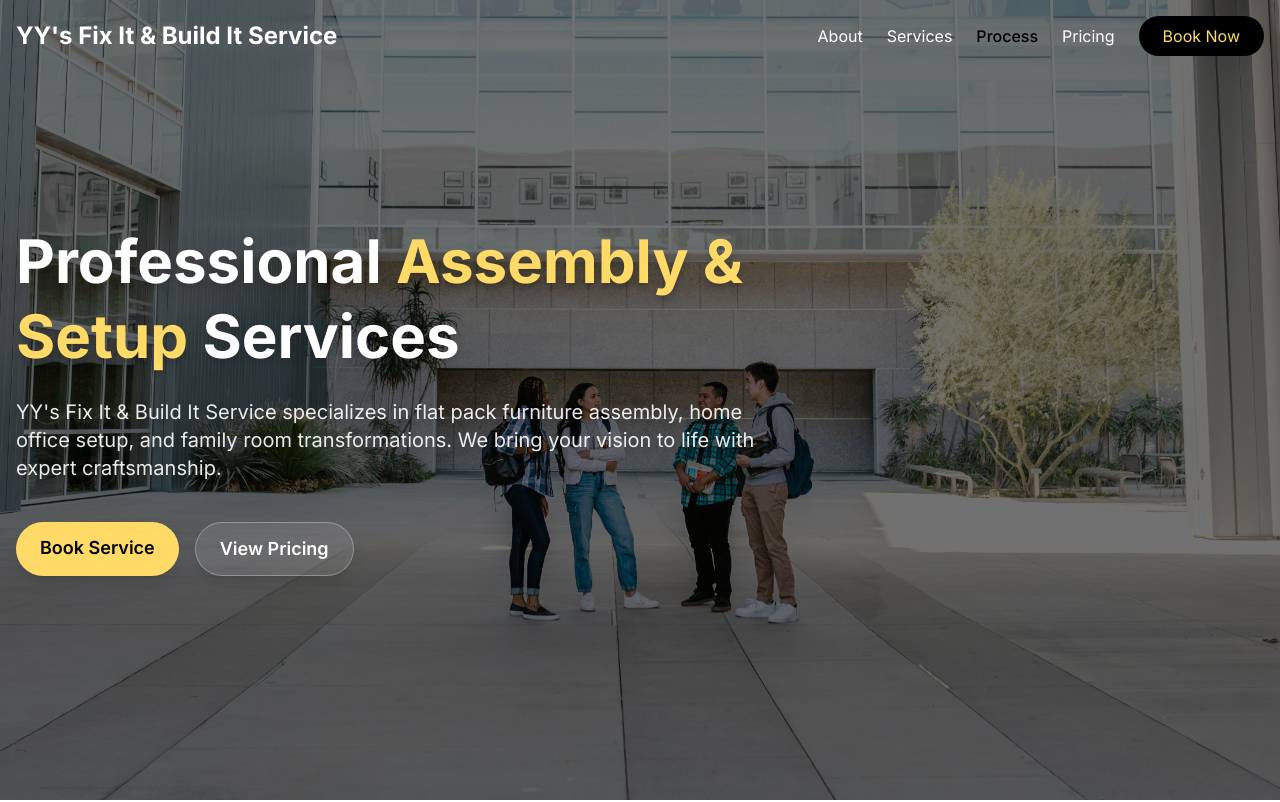
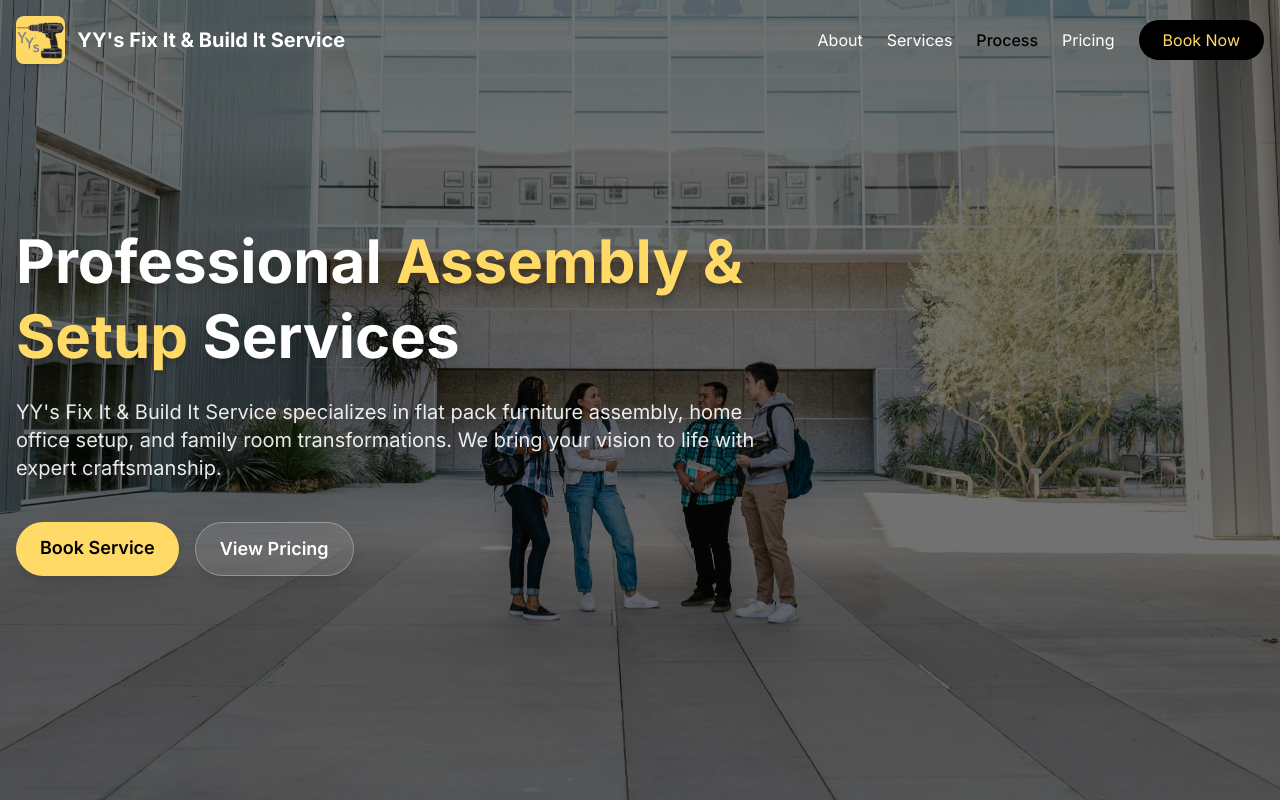
Before and after one commit to Zaggy887/YYFixIT, a React (Vite) app: page / in a window 1280 px wide. Shown: the top 802 px of the page. Built offline with nearby package versions, Linux system fonts and the light colour scheme.

Commit message:
Updated Navbar.tsx

```diff
--- a/src/components/Navbar.tsx
+++ b/src/components/Navbar.tsx
@@ -93,8 +93,15 @@ const Navbar = () => {
       }`}
     >
       <div className="container mx-auto px-4 py-4 flex justify-between items-center">
-        <a href="/" className="text-xl md:text-2xl font-bold">
-          <span className={isScrolled ? 'text-black' : 'text-white'}>YY's Fix It & Build It Service</span>
+        <a href="/" className="flex items-center gap-3">
+          <img
+            src="/yys_logo.jpeg"
+            alt="YY's Fix It & Build It Service Logo"
+            className="h-10 md:h-12 w-auto rounded-lg shadow-md"
+          />
+          <span className={`text-lg md:text-xl font-bold ${isScrolled ? 'text-black' : 'text-white'}`}>
+            YY's Fix It & Build It Service
+          </span>
         </a>
 
         {/* Desktop */}
```
